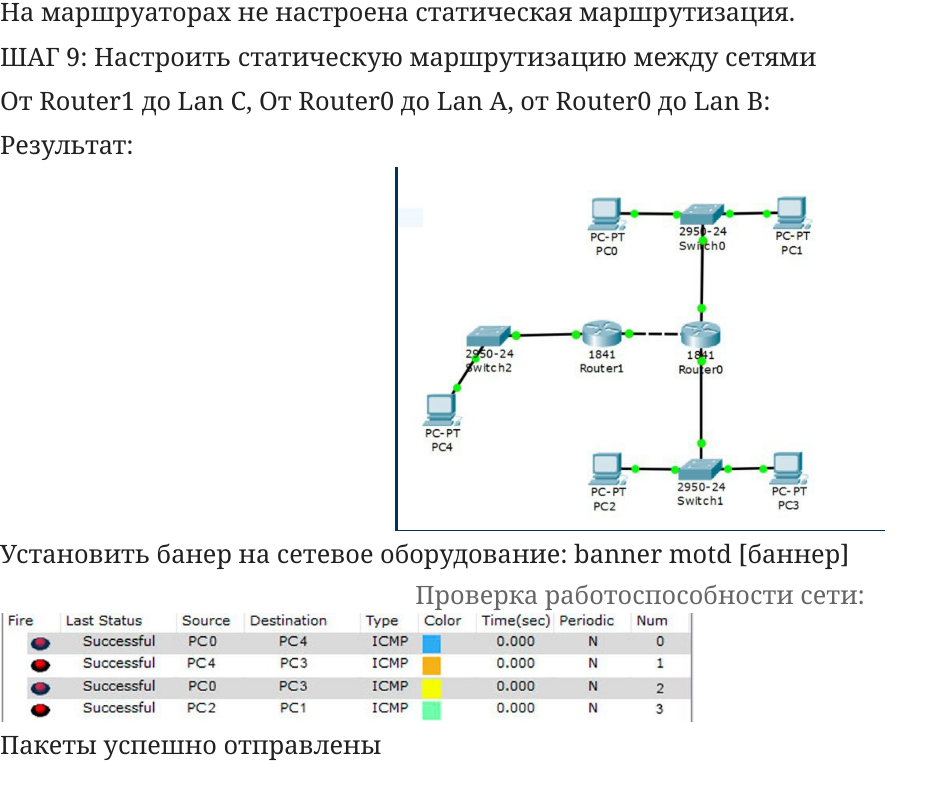
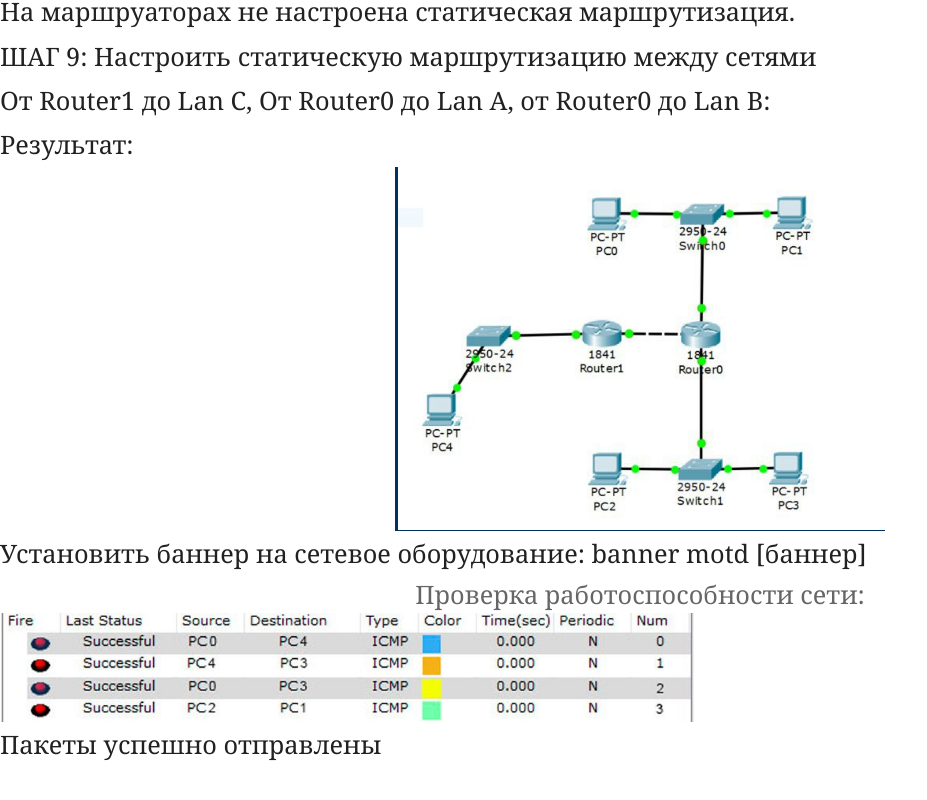
Before and after one commit to mr-soldat/github.io, a plain HTML site: page index.html in a window 1280 px wide. Shown: the part 4298-5098 px from the top of the page, without its empty margins (0-927 px from the left). Drawn offline with Linux system fonts and the light colour scheme.

Commit message:
Update index.html

```diff
--- a/index.html
+++ b/index.html
@@ -170,7 +170,7 @@
                     </tbody >
                     </table >
 
-                            <p > Установить банер на сетевое оборудование: banner motd [баннер] </p >
+                            <p > Установить баннер на сетевое оборудование: banner motd [баннер] </p >
 
                             <p > <h5  Align = " center " > Проверка работоспособности сети: </h5 > </p >
                             <p > <img  Align = " center "  src = " Screenshot_1.png " > </p >
```
